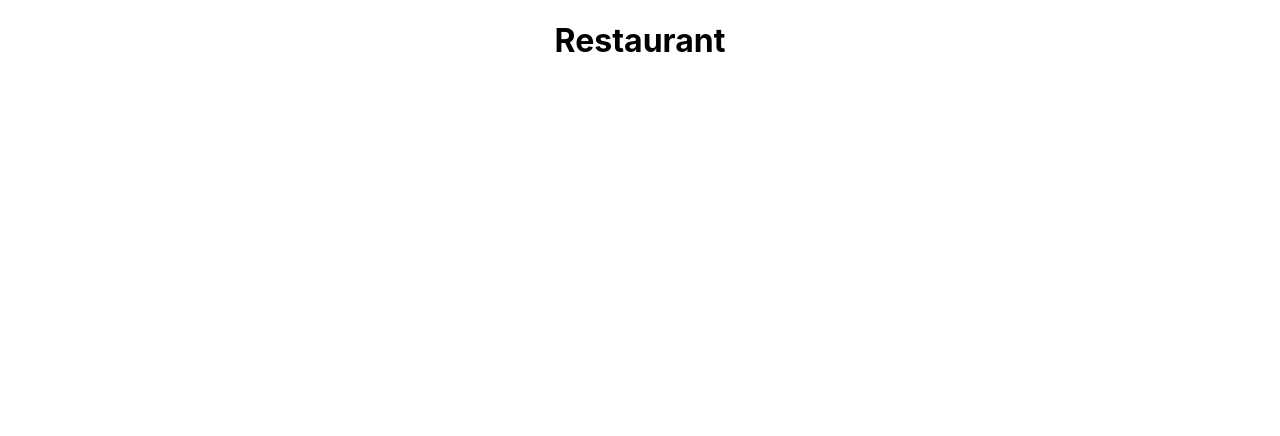
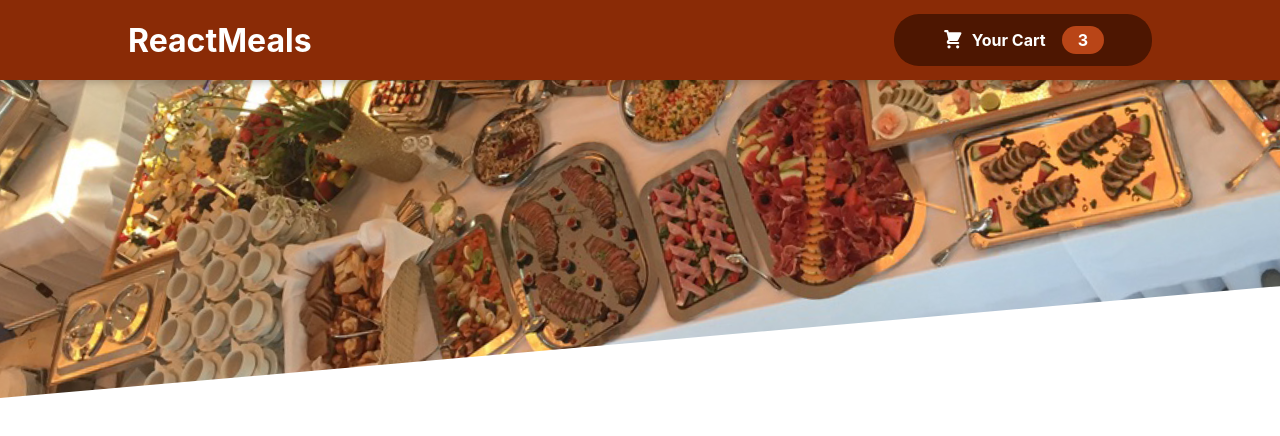
Before and after one commit to FerozShaik96/Restaurant_App, a React (Create React App) app: page / in a window 1280 px wide. Shown: the top 436 px of the page. Built offline with nearby package versions, Linux system fonts and the light colour scheme.

Commit message:
Creating the Header

```diff
--- a/src/App.js
+++ b/src/App.js
@@ -1,10 +1,11 @@
-import "./App.css";
+import React from "react";
+import Header from "./components/Layout/Header";
 
 function App() {
   return (
-    <div className="App">
-      <h1>Restaurant</h1>
-    </div>
+    <React.Fragment>
+      <Header />
+    </React.Fragment>
   );
 }
 
--- /dev/null
+++ b/src/components/Cart/CartIcon.js
@@ -0,0 +1,13 @@
+const CartIcon = () => {
+  return (
+    <svg
+      xmlns="http://www.w3.org/2000/svg"
+      viewBox="0 0 20 20"
+      fill="currentColor"
+    >
+      <path d="M3 1a1 1 0 000 2h1.22l.305 1.222a.997.997 0 00.01.042l1.358 5.43-.893.892C3.74 11.846 4.632 14 6.414 14H15a1 1 0 000-2H6.414l1-1H14a1 1 0 00.894-.553l3-6A1 1 0 0017 3H6.28l-.31-1.243A1 1 0 005 1H3zM16 16.5a1.5 1.5 0 11-3 0 1.5 1.5 0 013 0zM6.5 18a1.5 1.5 0 100-3 1.5 1.5 0 000 3z" />
+    </svg>
+  );
+};
+
+export default CartIcon;
--- /dev/null
+++ b/src/components/Layout/Header.js
@@ -0,0 +1,18 @@
+import React from "react";
+import MealImg from "../../assets/meals.jpg";
+import HeaderCartButton from "./HeaderCartButton";
+import classes from "./Header.module.css";
+const Header = (props) => {
+  return (
+    <React.Fragment>
+      <header className={classes.header}>
+        <h1>ReactMeals</h1>
+        <HeaderCartButton />
+      </header>
+      <div className={classes["main-image"]}>
+        <img src={MealImg} alt="A Table Full of delicious food" />
+      </div>
+    </React.Fragment>
+  );
+};
+export default Header;
--- /dev/null
+++ b/src/components/Layout/Header.module.css
@@ -0,0 +1,29 @@
+.header {
+  position: fixed;
+  top: 0;
+  left: 0;
+  width: 80%;
+  height: 5rem;
+  background-color: #8a2b06;
+  color: white;
+  display: flex;
+  justify-content: space-between;
+  align-items: center;
+  padding: 0 10%;
+  box-shadow: 0 2px 8px rgba(0, 0, 0, 0.25);
+  z-index: 10;
+}
+
+.main-image {
+  width: 100%;
+  height: 25rem;
+  z-index: 0;
+  overflow: hidden;
+}
+
+.main-image img {
+  width: 110%;
+  height: 100%;
+  object-fit: cover;
+  transform: rotateZ(-5deg) translateY(-4rem) translateX(-1rem);
+}
--- /dev/null
+++ b/src/components/Layout/HeaderCartButton.js
@@ -0,0 +1,15 @@
+import React from "react";
+import CartIcon from "../Cart/CartIcon";
+import classes from "./HeaderCartButton.module.css";
+const HeaderCartButton = (props) => {
+  return (
+    <button className={classes.button}>
+      <span className={classes.icon}>
+        <CartIcon />
+      </span>
+      <span>Your Cart</span>
+      <span className={classes.badge}>3</span>
+    </button>
+  );
+};
+export default HeaderCartButton;
--- /dev/null
+++ b/src/components/Layout/HeaderCartButton.module.css
@@ -0,0 +1,59 @@
+.button {
+  cursor: pointer;
+  font: inherit;
+  border: none;
+  background-color: #4d1601;
+  color: white;
+  padding: 0.75rem 3rem;
+  display: flex;
+  justify-content: space-around;
+  align-items: center;
+  border-radius: 25px;
+  font-weight: bold;
+}
+
+.button:hover,
+.button:active {
+  background-color: #2c0d00;
+}
+
+.icon {
+  width: 1.35rem;
+  height: 1.35rem;
+  margin-right: 0.5rem;
+}
+
+.badge {
+  background-color: #b94517;
+  padding: 0.25rem 1rem;
+  border-radius: 25px;
+  margin-left: 1rem;
+  font-weight: bold;
+}
+
+.button:hover .badge,
+.button:active .badge {
+  background-color: #92320c;
+}
+
+.bump {
+  animation: bump 300ms ease-out;
+}
+
+@keyframes bump {
+  0% {
+    transform: scale(1);
+  }
+  10% {
+    transform: scale(0.9);
+  }
+  30% {
+    transform: scale(1.1);
+  }
+  50% {
+    transform: scale(1.15);
+  }
+  100% {
+    transform: scale(1);
+  }
+}
```
Also changed, not shown: src/index.js (+6 -6 lines), src/assets/meals.jpg (added).
